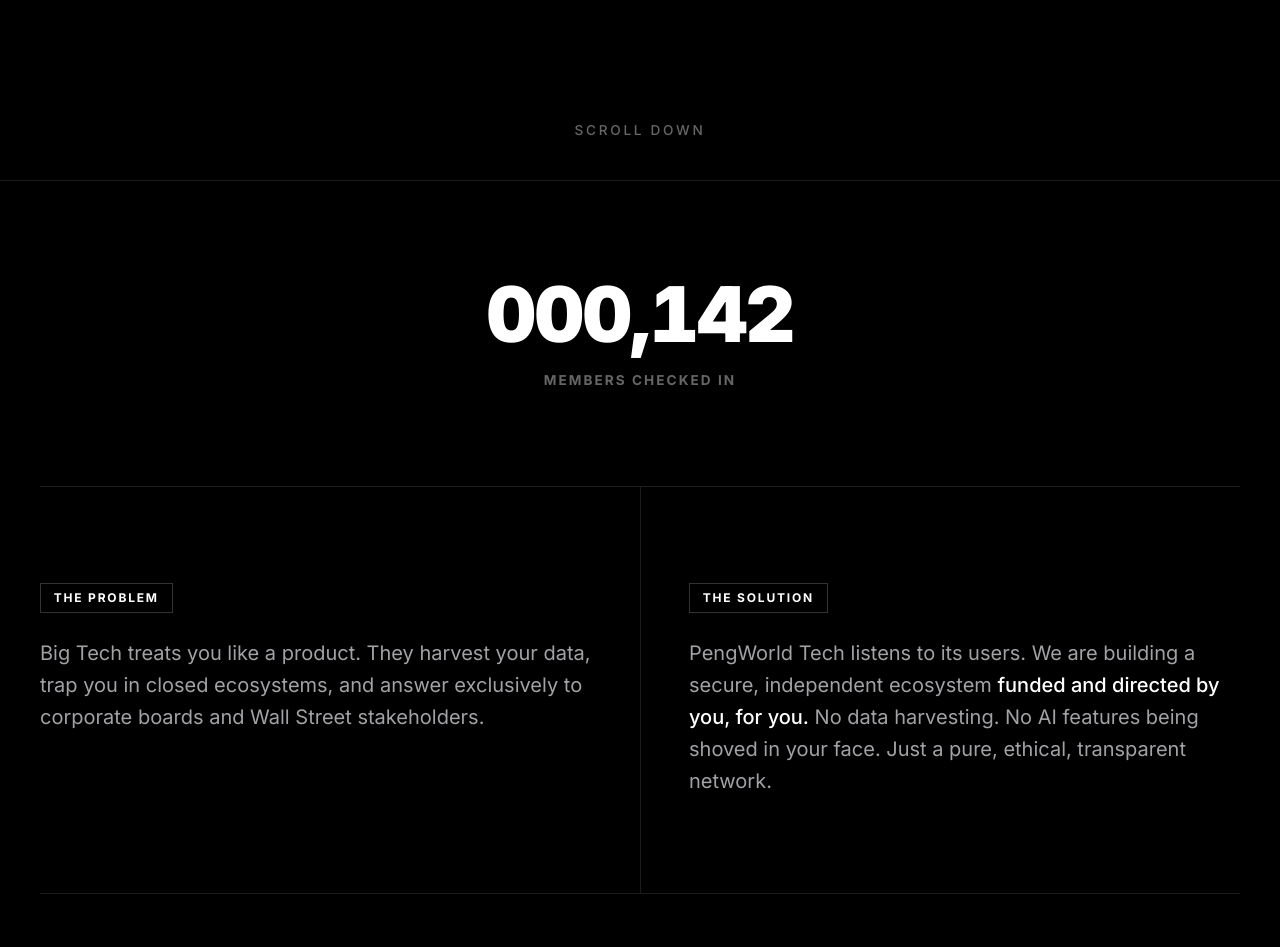
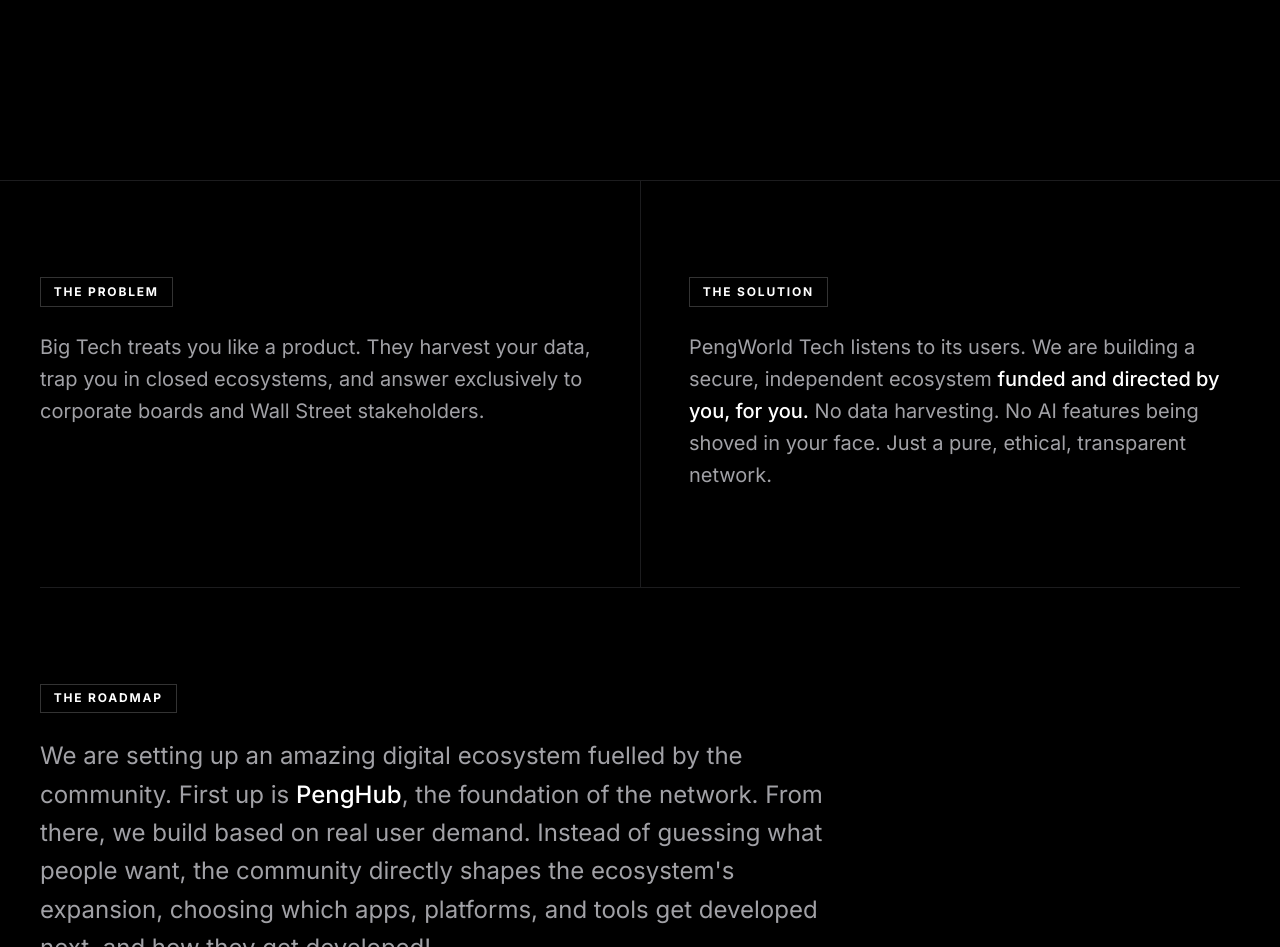
Before and after one commit to pengdiplays-code/pengworldtech, a plain HTML site: page index.html in a window 1280 px wide. Shown: the part 620-1567 px from the top of the page. Drawn offline with Linux system fonts and the light colour scheme.

Commit message:
Update index.html

```diff
--- a/index.html
+++ b/index.html
@@ -47,7 +47,7 @@
         .social-icons {
             display: flex;
             align-items: center;
-            gap: 1.25rem;
+            gap: 2rem;
         }
 
         .social-icons a {
@@ -64,6 +64,8 @@
 
         .social-icons svg {
             display: block;
+            width: 66px;
+            height: 66px;
         }
 
         .hero-center {
@@ -106,17 +108,7 @@
             color: #000000;
         }
 
-        .scroll-indicator {
-            position: absolute;
-            bottom: 2.5rem;
-            left: 50%;
-            transform: translateX(-50%);
-            color: #666666;
-            font-size: 0.85rem;
-            font-weight: 500;
-            letter-spacing: 0.2em;
-            text-transform: uppercase;
-        }
+
 
         /* OVERLAY */
         .overlay {
@@ -196,30 +188,6 @@
             padding: 0 2.5rem;
         }
 
-        .counter-section {
-            padding: 6rem 0;
-            max-width: 1200px;
-            margin: 0 auto;
-            border-bottom: 1px solid #1c1c1e;
-            text-align: center;
-        }
-
-        .counter-num {
-            font-size: clamp(3rem, 6vw, 5rem);
-            font-weight: 900;
-            letter-spacing: -0.02em;
-            font-variant-numeric: tabular-nums;
-            line-height: 1;
-        }
-
-        .counter-label {
-            color: #666666;
-            text-transform: uppercase;
-            letter-spacing: 0.15em;
-            font-size: 0.85rem;
-            font-weight: 600;
-            margin-top: 1rem;
-        }
 
         .grid-section {
             max-width: 1200px;
@@ -284,7 +252,7 @@
             .headline { white-space: normal; }
             .counter-section, .roadmap-full { padding: 4rem 0; }
             .social-icons { gap: 1rem; }
-            .social-icons svg { width: 18px; height: 18px; }
+            .social-icons svg { width: 36px; height: 36px; }
         }
     </style>
 </head>
@@ -323,7 +291,7 @@
             <button class="cta-btn" id="openFormBtn">Join the movement</button>
         </div>
 
-        <div class="scroll-indicator">Scroll down</div>
+
     </section>
 
     <!-- OVERLAY FORM -->
@@ -339,10 +307,7 @@
 
     <!-- CONTENT -->
     <div class="content-wrapper">
-        <section class="counter-section">
-            <div class="counter-num" id="liveCounter">000,142</div>
-            <div class="counter-label">Members Checked In</div>
-        </section>
+
 
         <section class="grid-section">
             <div class="grid-item">
@@ -372,7 +337,7 @@
         const openBtn    = document.getElementById('openFormBtn');
         const closeBtn   = document.getElementById('closeFormBtn');
         const container  = document.getElementById('beehiivContainer');
-        const counterEl  = document.getElementById('liveCounter');
+
 
         let formLoaded = false;
 
@@ -393,15 +358,7 @@
         closeBtn.addEventListener('click', () => overlay.classList.remove('active'));
         overlay.addEventListener('click', (e) => { if (e.target === overlay) overlay.classList.remove('active'); });
 
-        // Simulated live count ticker
-        let currentCount = 142;
-        setInterval(() => {
-            if (Math.random() > 0.6) {
-                currentCount += 1;
-                let s = String(currentCount).padStart(6, '0');
-                counterEl.textContent = s.slice(0, 3) + ',' + s.slice(3);
-            }
-        }, 3500);
+
     </script>
 </body>
 </html>
```
